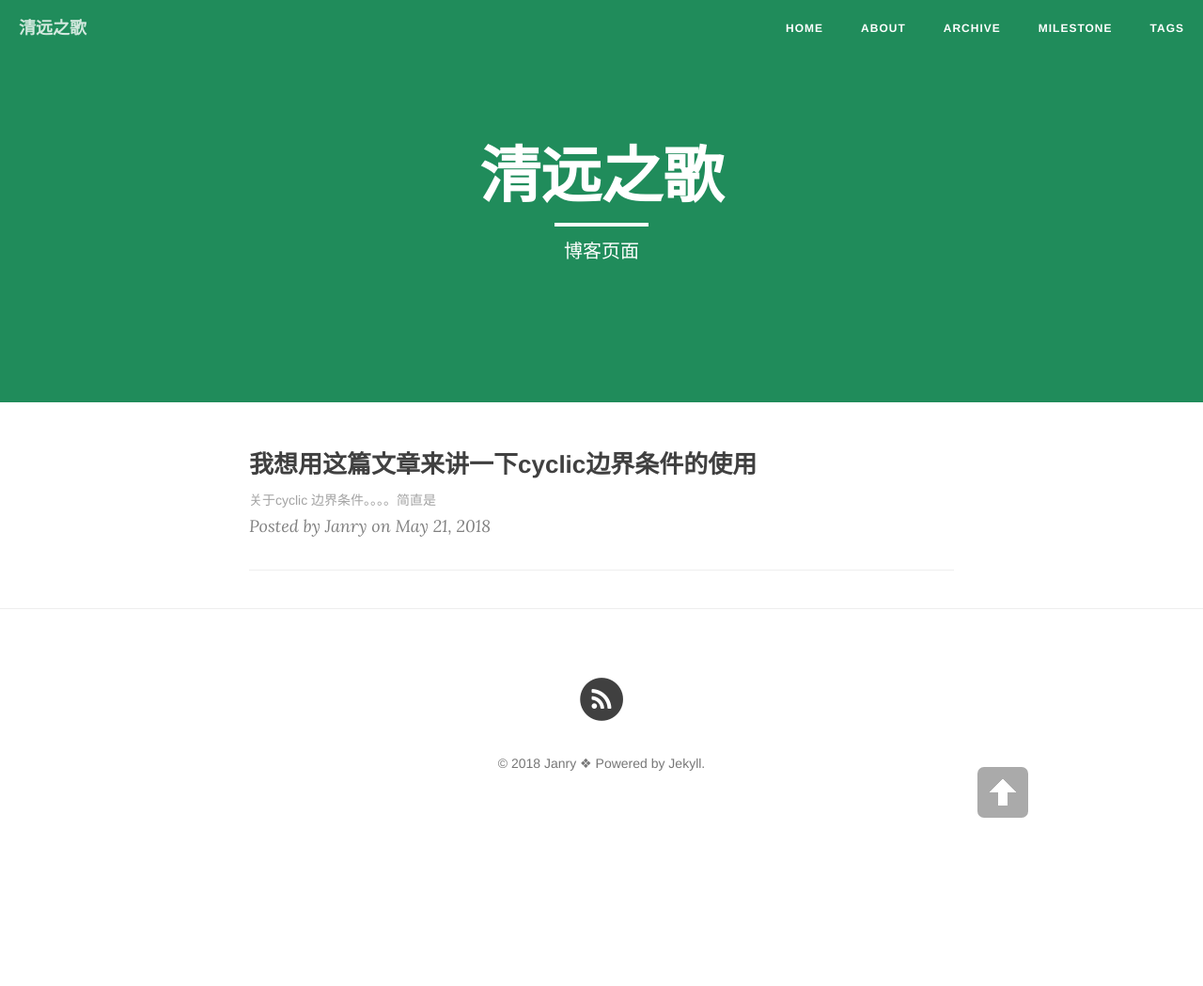
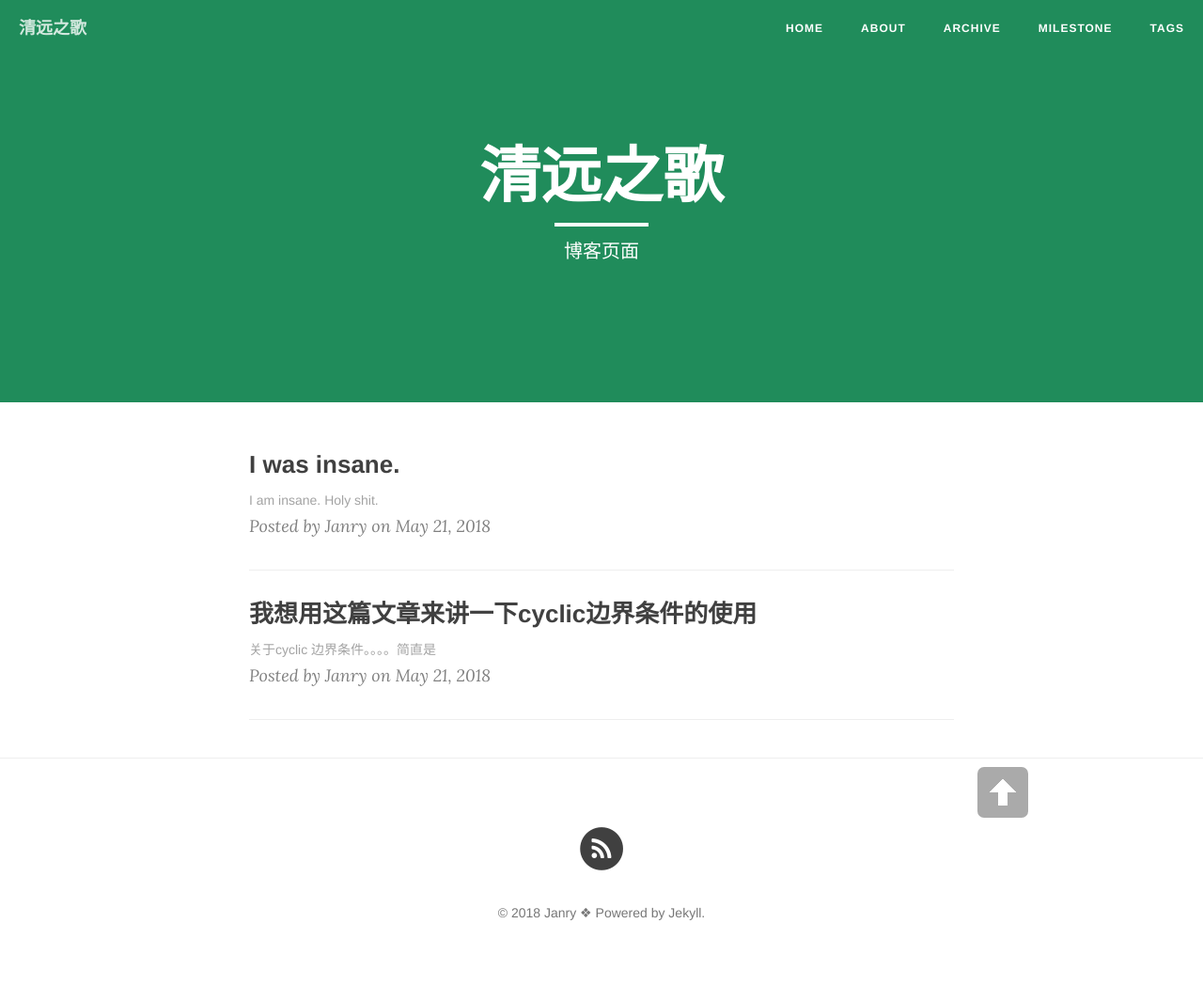
Before and after one commit to cyjanry/cyjanry.github.io, a Jekyll site: the page built from index.html, in a window 1280 px wide. Shown: the whole page at 94% size. Built offline with Jekyll 4.4.1, drawn with Linux system fonts in a browser that asks for light colours; nearby versions of some CDN libraries; the list of posts is cut into pages by our own code; before the commit the page ends 900 px from its top, so only the background shows below that.

```diff
--- a/_config.yml
+++ b/_config.yml
@@ -44,7 +44,7 @@ defaults:
     values:
       layout: "post"
       author: "Janry" # 你的名字
-      header-img: "img/green.jpg" # We don't want posts without a header image, that whould mean white on white
+      header-img: "img/BNE_city_1.jpg" # We don't want posts without a header image, that whould mean white on white
 
 # Comments
 comments :
@@ -61,3 +61,4 @@ google_verify:
 bing_verify:
 
 # Links to include in footer navigation
+encoding: utf-8
--- /dev/null
+++ b/_posts/2018-05-23-Im_insane.md
@@ -0,0 +1,10 @@
+---
+layout: post
+title: I was insane.
+date: 2018-05-21
+categories: blog
+tags: [OpenFOAM3.0]
+description: Some annoying things here.
+---
+
+I am insane. Holy shit.
```
Also changed, not shown: _posts/2015-03-02-how-to-write.md (+2 -2 lines), milestone.md (+3 -1 lines), 2 other files.
